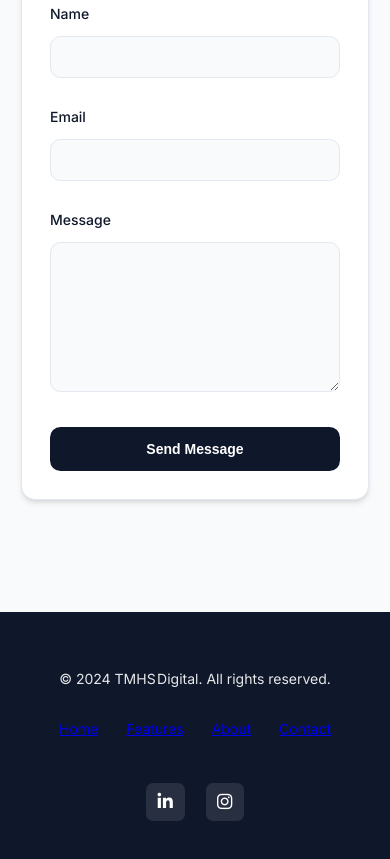
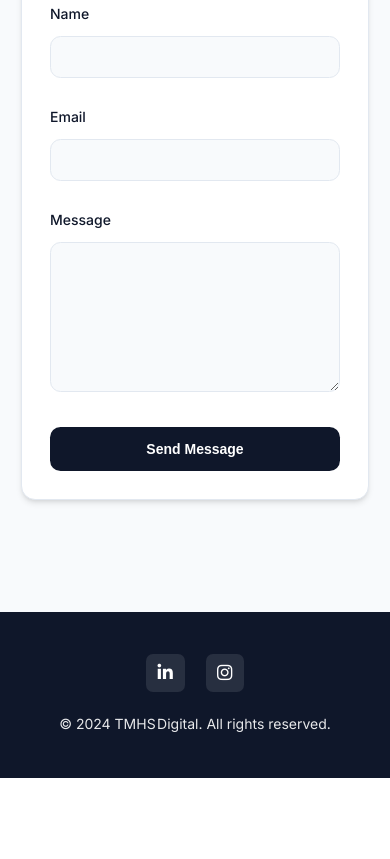
Before and after one commit to TMHSDigital/Github-Pages-Demo-1, a plain HTML site: page index.html in a window 390 px wide. Shown: the part 2258-3117 px from the top of the page. After the commit the page ends 3036 px from the top, so only its background shows below. Drawn offline with Linux system fonts and the light colour scheme.

Commit message:
Refactor footer layout and reduce vertical spacing

```diff
--- a/css/style.css
+++ b/css/style.css
@@ -356,13 +356,13 @@ textarea {
 .site-footer {
     background: var(--primary-color);
     color: white;
-    padding: 4rem 0;
+    padding: 3rem 0;
 }
 
 .footer-content {
     display: flex;
     flex-direction: column;
-    gap: 2rem;
+    gap: 1.5rem;
     align-items: center;
     text-align: center;
 }
@@ -371,15 +371,9 @@ textarea {
     opacity: 0.9;
 }
 
-.footer-links {
-    display: flex;
-    gap: 3rem;
-}
-
 .footer-social {
     display: flex;
     gap: 1.5rem;
-    margin-top: 1rem;
 }
 
 .social-link {
@@ -455,13 +449,7 @@ textarea {
     }
 
     .footer-content {
-        gap: 2rem;
-    }
-
-    .footer-links {
-        flex-wrap: wrap;
-        justify-content: center;
-        gap: 2rem;
+        gap: 1.5rem;
     }
 
     .footer-social {
--- a/index.html
+++ b/index.html
@@ -100,15 +100,6 @@
     <footer class="site-footer">
         <div class="container">
             <div class="footer-content">
-                <div class="footer-info">
-                    <p>&copy; 2024 <span class="brand-primary">TMHS</span><span class="brand-secondary">Digital</span>. All rights reserved.</p>
-                </div>
-                <div class="footer-links">
-                    <a href="#home">Home</a>
-                    <a href="#features">Features</a>
-                    <a href="#about">About</a>
-                    <a href="#contact">Contact</a>
-                </div>
                 <div class="footer-social">
                     <a href="https://www.linkedin.com/company/tm-hospitality-strategies/?viewAsMember=true" class="social-link" target="_blank" rel="noopener noreferrer" aria-label="LinkedIn">
                         <i class="fab fa-linkedin-in"></i>
@@ -117,6 +108,9 @@
                         <i class="fab fa-instagram"></i>
                     </a>
                 </div>
+                <div class="footer-info">
+                    <p>&copy; 2024 <span class="brand-primary">TMHS</span><span class="brand-secondary">Digital</span>. All rights reserved.</p>
+                </div>
             </div>
         </div>
     </footer>
```
